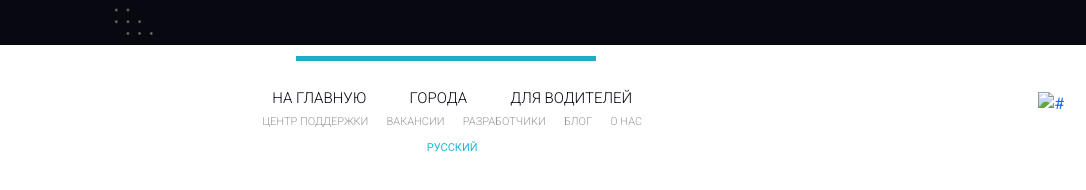
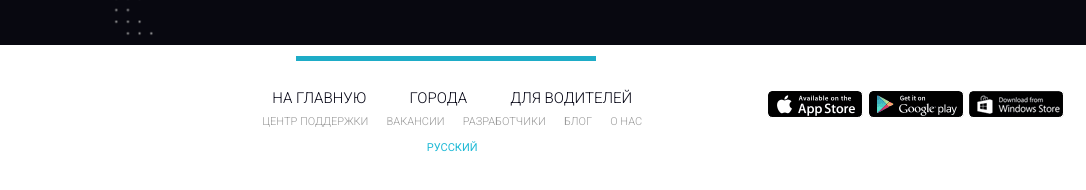
Before and after one commit to aardeny/aardeny.github.io, a plain HTML site: page index.html in a window 1280 px wide. Shown: the part 5312-5502 px from the top of the page, 194-1280 px from the left. Drawn offline with Linux system fonts and the light colour scheme.

Commit message:
Update index.html

```diff
--- a/index.html
+++ b/index.html
@@ -316,7 +316,7 @@
         </div>
         <div>
           <div class="footer_stores">
-            <a href="#"><img src="../src/img/img/Ссылки.png" alt="#"></a>
+            <a href="#"><img src="img/img/Ссылки.png" alt="#"></a>
           </div>
         </div>
     </div>
```
